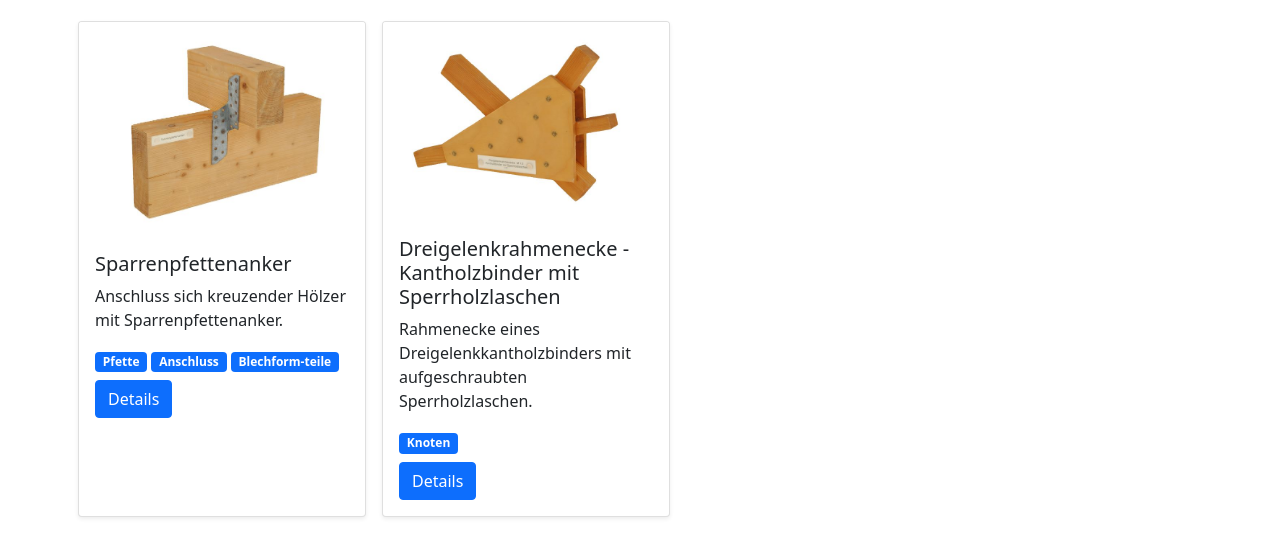
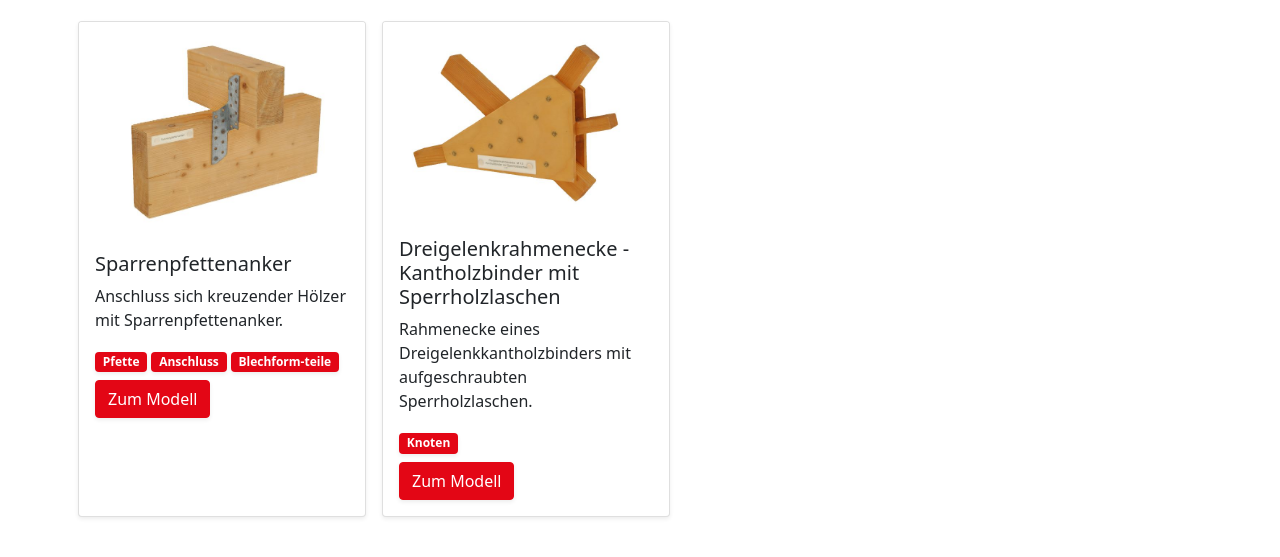
Before and after one commit to berndhobbie/holzbaumodelle-jadehs, a website: page index.html in a window 1280 px wide. Shown: the part 131-688 px from the top of the page. Drawn offline with nearby package versions, Linux system fonts and the light colour scheme.

Commit message:
add bootstrap via npm and cutomize primary color

```diff
--- a/index.html
+++ b/index.html
@@ -7,8 +7,8 @@
     <meta name="viewport" content="width=device-width, initial-scale=1">
 
     <!-- Bootstrap CSS -->
-    <link href="https://cdn.jsdelivr.net/npm/bootstrap@5.1.3/dist/css/bootstrap.min.css" rel="stylesheet"
-        integrity="sha384-1BmE4kWBq78iYhFldvKuhfTAU6auU8tT94WrHftjDbrCEXSU1oBoqyl2QvZ6jIW3" crossorigin="anonymous">
+    <link rel="stylesheet" href="styles/main.min.css">
+    <link rel="stylesheet" href="styles/style.css">
 
     <title>Jade Hochschule - Holzbaumodelle</title>
 </head>
--- a/js/generateModelCards.js
+++ b/js/generateModelCards.js
@@ -23,13 +23,13 @@ getAllModels().then((models) => {
     tagDiv.classList.add('mb-2');
     for (let i = 0; i < model?.tags?.length; i++) {
       const tag = document.createElement('span');
-      tag.classList.add('badge', 'bg-primary', 'me-1');
+      tag.classList.add('badge', 'bg-primary', 'me-1', 'shadow-sm');
       tag.innerHTML = model.tags[i];
       tagDiv.appendChild(tag);
     }
     const cardLink = document.createElement('a');
-    cardLink.classList.add('btn', 'btn-primary');
-    cardLink.innerHTML = 'Details';
+    cardLink.classList.add('btn', 'btn-primary', 'shadow-sm');
+    cardLink.innerHTML = 'Zum Modell';
     //generate the id as param for the link
     cardLink.href = `/pages/showModel.html?id=${model.id}`;
     cardBody.appendChild(cardTitle);
--- /dev/null
+++ b/sass/main.scss
@@ -0,0 +1,3 @@
+$primary: #e30615;
+
+@import '../node_modules/bootstrap/scss/bootstrap';
```
Also changed, not shown: package.json (added, +22 -0 lines), pages/showModel.html (+1 -2 lines), styles/main.min.css (added), 3 other files.
